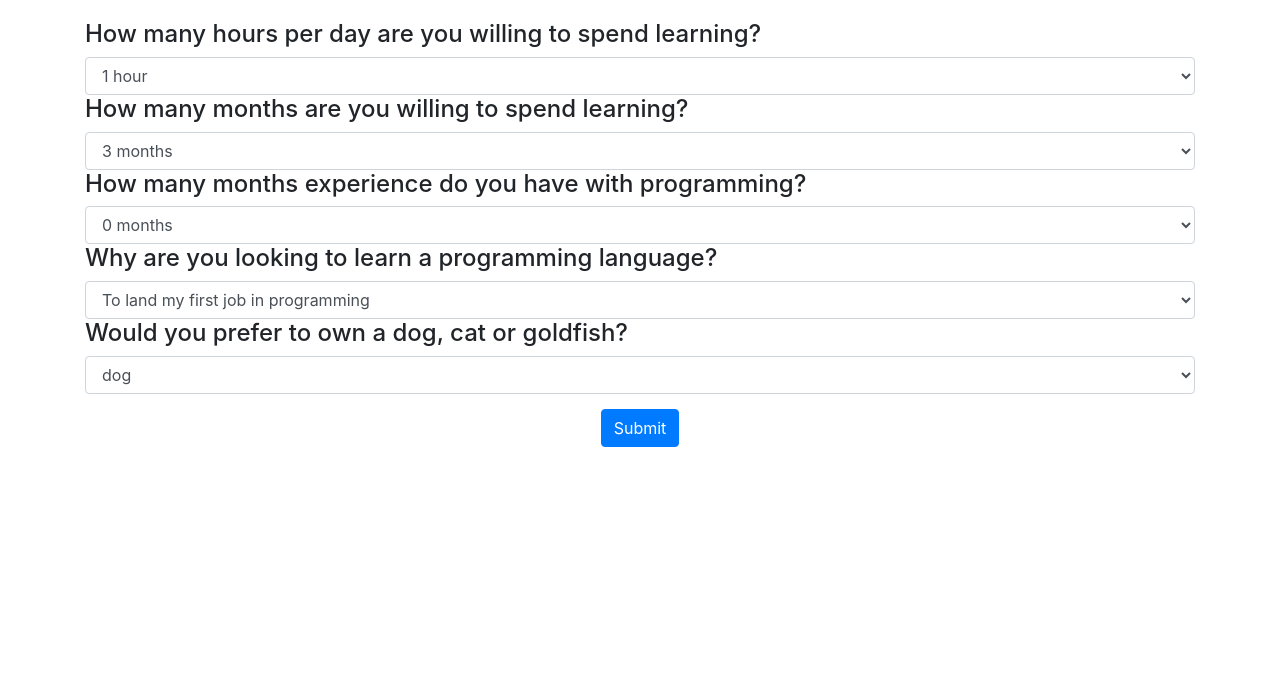
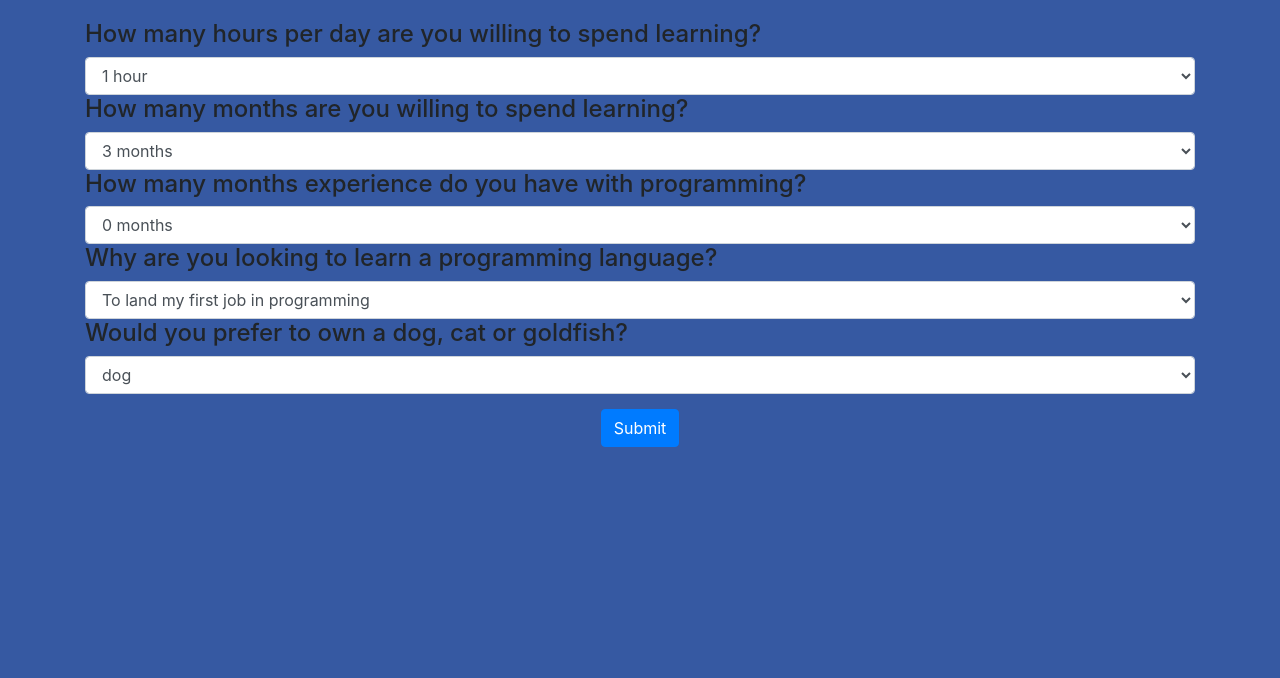
Before and after one commit to webquiza/epicodus_code_review_2, a plain HTML site: page index.html in a window 1280 px wide. Shown: the part 122-800 px from the top of the page. Drawn offline with Linux system fonts and the light colour scheme.

Commit message:
add background color

```diff
--- a/css/styles.css
+++ b/css/styles.css
@@ -1,6 +1,10 @@
 #output {
   display: none;
   text-align: center;
+}
+
+body {
+  background-color: #3659a2;
 }
 
 .center, .button {
```
